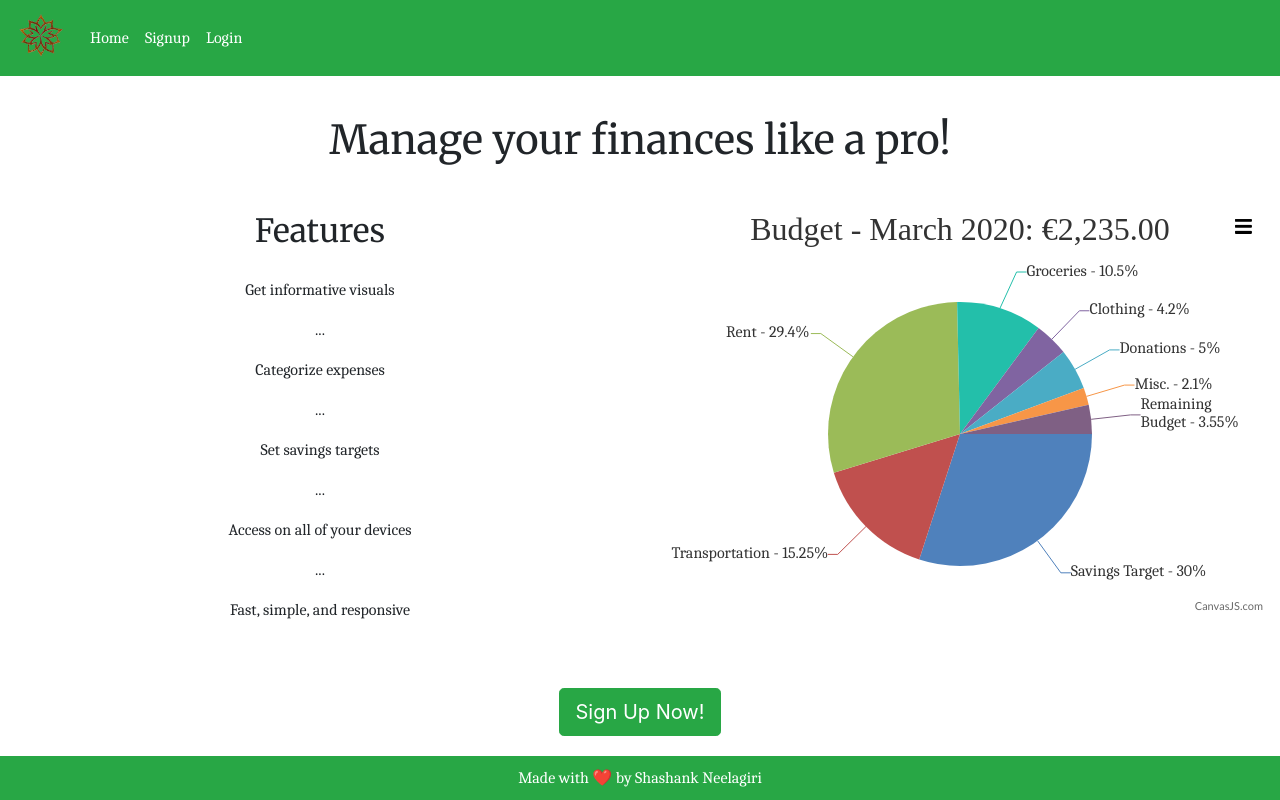
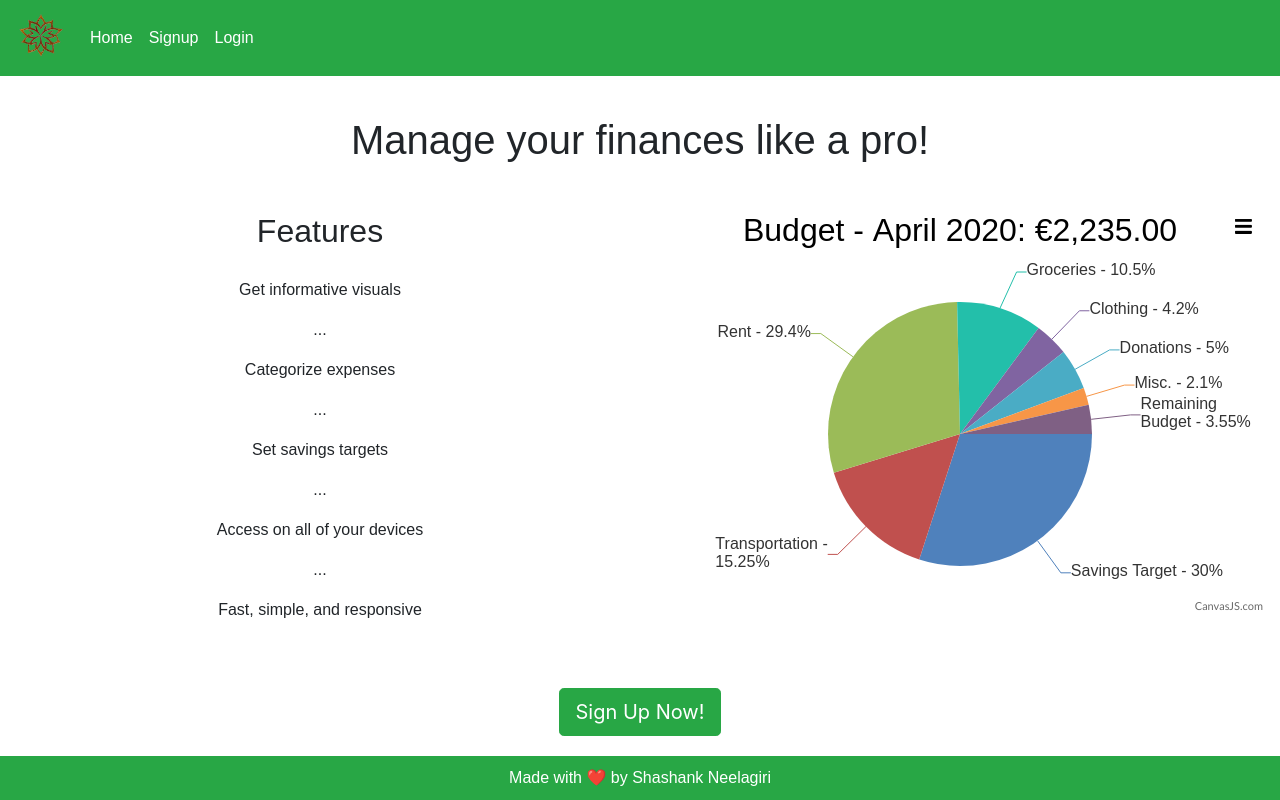
Before and after one commit to sneelagiri/personal-finance-pro-client, a React (Create React App) app: page / in a window 1280 px wide. Built offline with nearby package versions, Linux system fonts and the light colour scheme.

Commit message:
changed font style to sans-serif and added styling

```diff
--- a/src/components/Footer/footer.css
+++ b/src/components/Footer/footer.css
@@ -10,5 +10,5 @@ footer {
   margin-bottom: 0;
   padding-top: 10px;
   padding-bottom: 10px;
-  font-family: "Caladea", serif;
+  font-family: "Raleway", sans-serif;
 }
--- a/src/components/Header/header.css
+++ b/src/components/Header/header.css
@@ -1,7 +1,7 @@
 .header {
   padding-bottom: 20px;
   margin-bottom: 20px;
-  font-family: "Caladea", serif;
+  font-family: "Raleway", sans-serif;
 }
 
 .header .navbar-dark .navbar-nav .nav-link {
--- a/src/components/Homepage/chartConfigs.jsx
+++ b/src/components/Homepage/chartConfigs.jsx
@@ -2,8 +2,9 @@ const options = {
   exportEnabled: true,
   animationEnabled: true,
   title: {
-    text: "Budget - March 2020: €2,235.00",
-    fontFamily: "Merriweather"
+    text: "Budget - April 2020: €2,235.00",
+    fontFamily: "sans-serif",
+    fontColor: "black",
   },
 
   data: [
@@ -15,7 +16,7 @@ const options = {
       indexLabel: "{label} - #percent%",
       percentFormatString: "#0.##",
       yValueFormatString: "€#,###.00",
-      indexLabelFontFamily: "Caladea",
+      indexLabelFontFamily: "sans-serif",
       toolTipContent: "{y} (#percent%)",
       dataPoints: [
         { y: 670.5, label: "Savings Target" },
@@ -25,10 +26,10 @@ const options = {
         { y: 93.87, label: "Clothing" },
         { y: 111.75, label: "Donations" },
         { y: 46.94, label: "Misc." },
-        { y: 79.34, label: "Remaining Budget" }
-      ]
-    }
-  ]
+        { y: 79.34, label: "Remaining Budget" },
+      ],
+    },
+  ],
 };
 
 module.exports = { options };
--- a/src/components/Homepage/homepage.css
+++ b/src/components/Homepage/homepage.css
@@ -7,7 +7,7 @@ h3,
 h4,
 h5,
 h6 {
-  font-family: "Merriweather", serif;
+  font-family: "Montserrat Alternates", sans-serif;
 }
 
 .title {
@@ -21,7 +21,7 @@ h6 {
 button {
   margin-bottom: 30px;
   text-align: center;
-  font-family: "Merriweather", serif;
+  font-family: "Raleway", sans-serif;
 }
 
 h2 {
@@ -30,7 +30,7 @@ h2 {
 
 p {
   margin-bottom: 0.5rem;
-  font-family: "Caladea", serif;
+  font-family: "Raleway", sans-serif;
 }
 
 .grid {
--- a/src/components/Overview/Overview.tsx
+++ b/src/components/Overview/Overview.tsx
@@ -3,11 +3,13 @@ import { useQuery } from "@apollo/react-hooks";
 import moment from "moment";
 import CanvasJSReact from "../../assets/canvasjs.react";
 import { BUDGET_QUERY } from "../../queries/queries";
+import "./overview.css";
 
 interface Props {}
 
 const CanvasJS = CanvasJSReact.CanvasJS;
 const CanvasJSChart = CanvasJSReact.CanvasJSChart;
+
 export default function Overview({}: Props): ReactElement {
   const { loading, error, data } = useQuery(BUDGET_QUERY);
   if (data) {
@@ -32,7 +34,9 @@ export default function Overview({}: Props): ReactElement {
       animationEnabled: true,
       title: {
         text: `${startDateInWords} - ${endDateInWords}`,
-        fontFamily: "Merriweather",
+        fontFamily: "sans-serif",
+        fontSize: 24,
+        fontColor: "black",
       },
 
       data: [
@@ -44,7 +48,7 @@ export default function Overview({}: Props): ReactElement {
           indexLabel: "{label} - #percent%",
           percentFormatString: "#0.##",
           yValueFormatString: "€#,###.00",
-          indexLabelFontFamily: "Caladea",
+          indexLabelFontFamily: "sans-serif",
           toolTipContent: "{y} (#percent%)",
           dataPoints: [
             { y: savingsAmount, label: "Savings Target" },
@@ -56,8 +60,8 @@ export default function Overview({}: Props): ReactElement {
     };
     return (
       <div>
-        <h1>Overview</h1>
-        <h1>Budget - Total: €{total}</h1>
+        <h1 className="overview-header">Overview</h1>
+        <h1 className="budget-header">Budget - Total: €{total}</h1>
         <CanvasJSChart options={options} />
       </div>
     );
--- /dev/null
+++ b/src/components/Overview/overview.css
@@ -0,0 +1,3 @@
+.overview-header {
+  color: darkgreen;
+}
```
